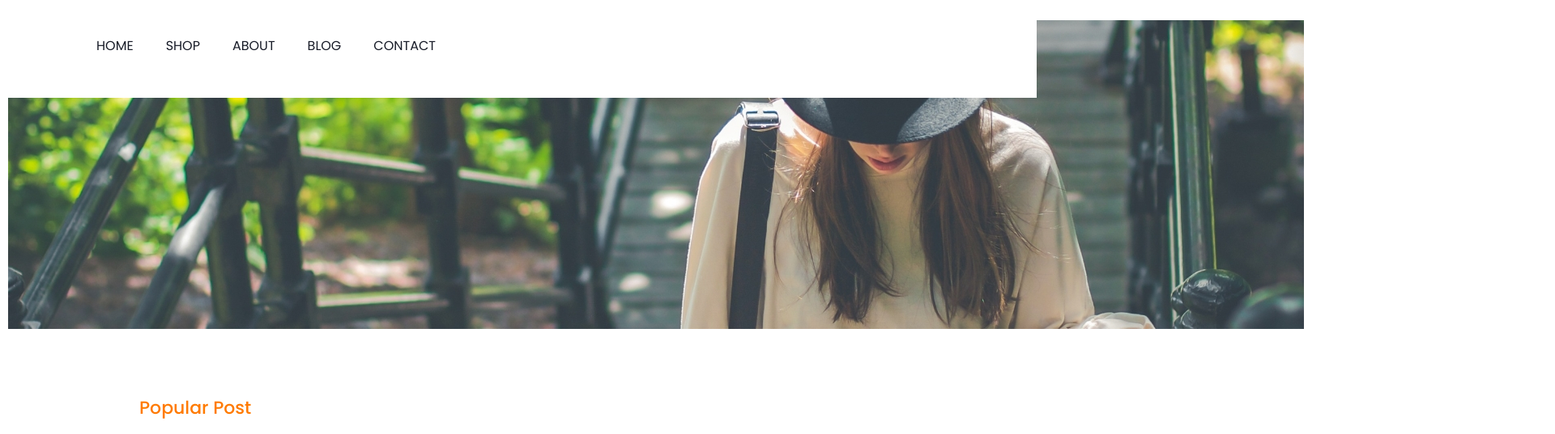
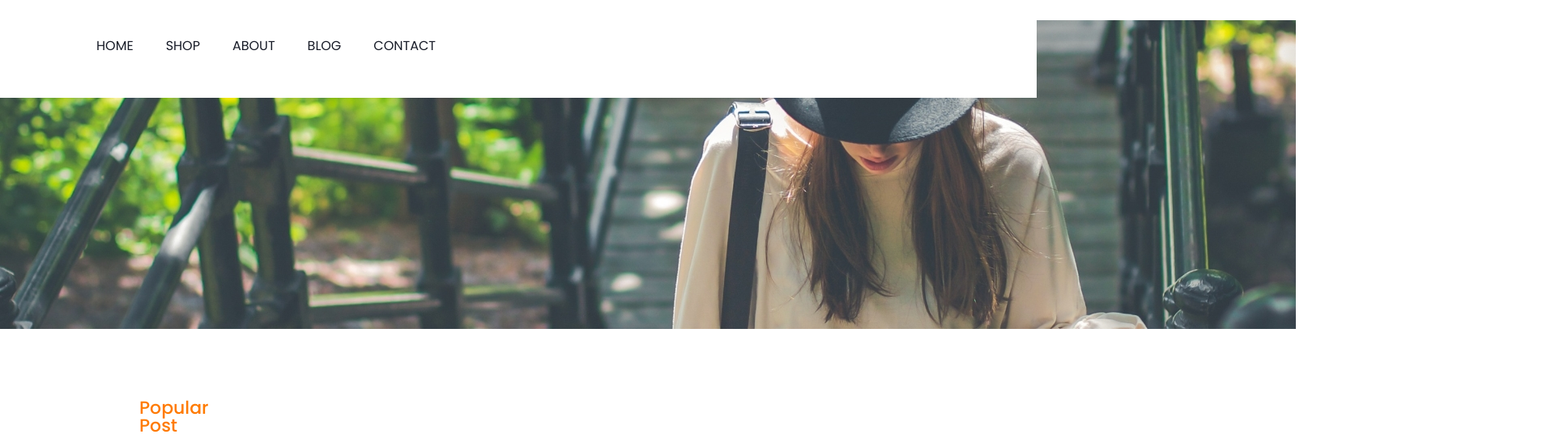
Before and after one commit to Anuna-13/homework, a plain HTML site: page index.html in a window 1280 px wide. Shown: the part 95-632 px from the top of the page at 81% size, 1920 px wide, since content can reach past the window. Drawn offline with Linux system fonts and the light colour scheme.

Commit message:
style small changes

```diff
--- a/css/style.css
+++ b/css/style.css
@@ -27,10 +27,10 @@
 	color: #181C28;
 }
 .backgroung {
-	width: 1600px;
+	/*width: 1600px;*/
 	height: 382px;
-	margin-left: 0 auto;
-	margin-top: 120px;
+	/*margin-left: 0 auto;*/
+	/*margin-top: 120px;*/
 }
 .container{
 	position: fixed;
@@ -46,10 +46,12 @@
 	display: block;
 }
 .banner {
-	margin-top: 120px;
-	margin-left: 10px;
+	/*margin-left: 138px;*/
+	/*: 100%*/
 }
-
+body {
+	padding-top: 120px;
+}
 .post {
 	/*float: left;*/
 	display: inline-block;
@@ -57,14 +59,14 @@
 	font-size: 22px;
 	margin: 84px 1290px 81px 172px;
 	font-family: 'Poppins-Medium';
-	width: 1326px;
+	/*width: 1326px;*/
 	/*height: 197px;*/
 }
-/*.post-title:: after{
+/*.post-title: after{
 	content:'';
 	clear: both;
-	display: block;
-}*/
+	display: block;*/
+
 .bag {
 	/*float: left;*/
 	width: 636px;
```
